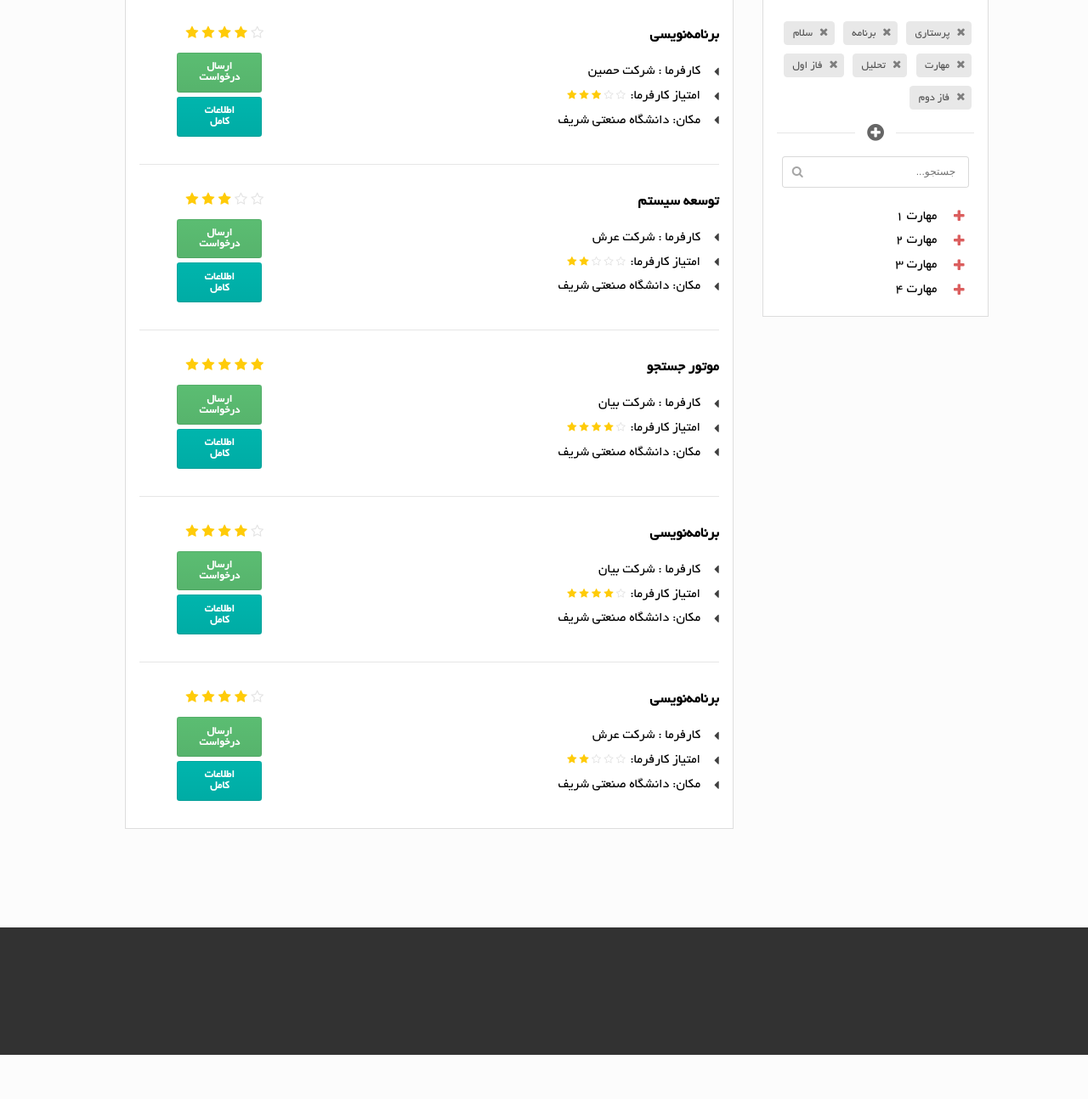
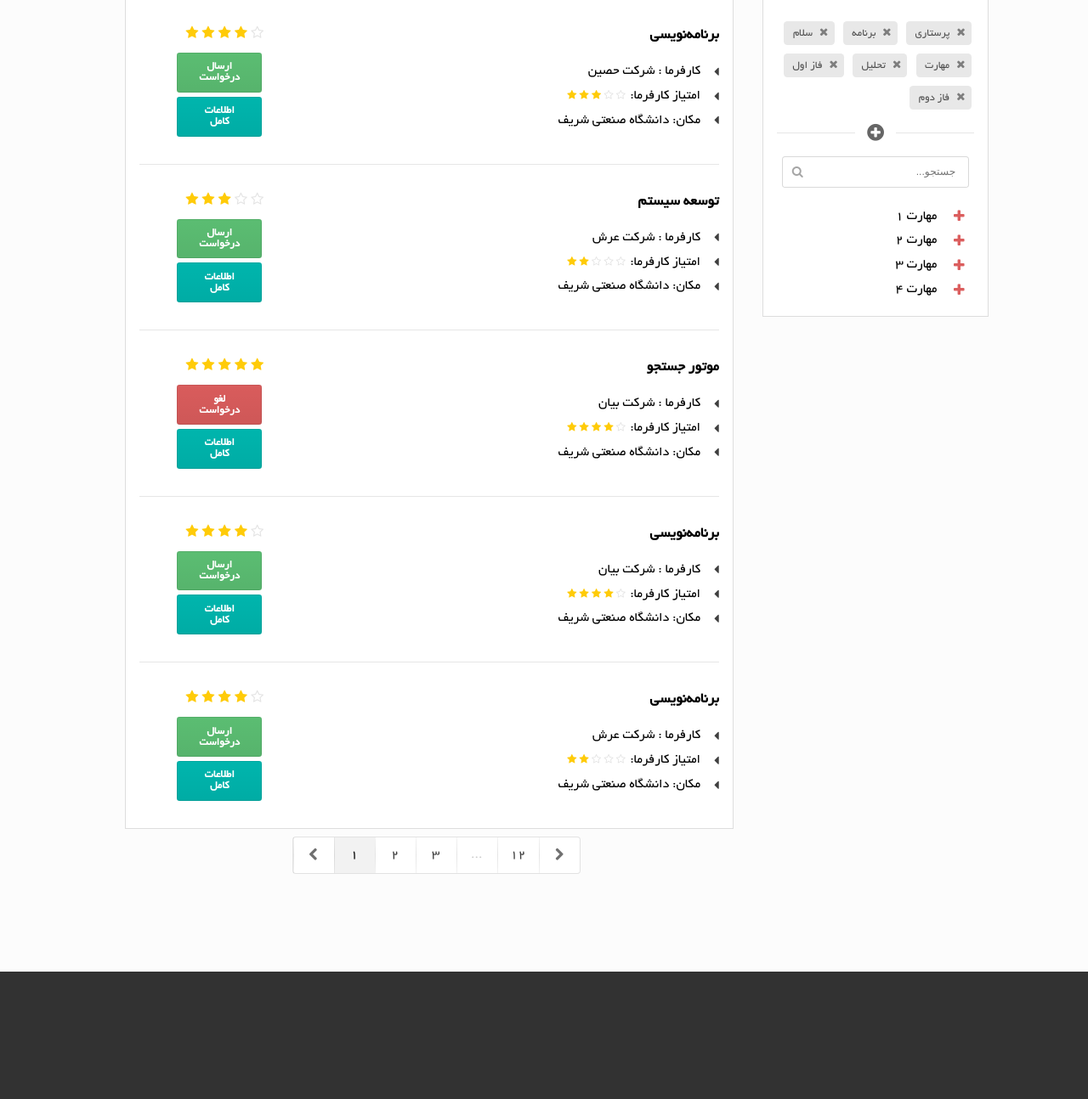
Before and after one commit to ha-D/SharifJobPortal, a Django app: template templates/search.html in a window 1280 px wide. Shown: the part 177-1471 px from the top of the page at 85% size. Before the commit the page ends 1419 px from the top, so only its background shows below. Run offline with Django 3.2, Linux system fonts and the light colour scheme; the template is opened without the code that fills it, so the values that code supplies are empty.

Commit message:
search-statically finished :)

```diff
--- a/static/css/search.css
+++ b/static/css/search.css
@@ -80,6 +80,13 @@
 	margin-top: 5px;
 	font-size: small;
 }
+
+#opp-pagination{
+	direction: ltr;
+	margin-right: 180px;
+	margin-top: 10px;
+}
+
 .clearfix{
 	clear: both;
 }
--- a/templates/search.html
+++ b/templates/search.html
@@ -125,13 +125,8 @@
 						  </div>
 						</div>
 
-						<div class="ui teal animated button opp-more">
-						  <div class="hidden content">
-						  	<i class="right arrow icon"></i>
-						  </div>
-						  <div class="visible content">
+						<div class="ui teal button opp-more">
 						    اطلاعات کامل
-						  </div>
 						</div>
 					</div>
 				</div>
@@ -181,13 +176,8 @@
 						  </div>
 						</div>
 
-						<div class="ui teal animated button opp-more">
-						  <div class="hidden content">
-						  	<i class="right arrow icon"></i>
-						  </div>
-						  <div class="visible content">
+						<div class="ui teal button opp-more">
 						    اطلاعات کامل
-						  </div>
 						</div>
 					</div>
 				</div>
@@ -229,22 +219,17 @@
 						  <i class="icon"></i>
 						  <i class="icon"></i>
 						</div>
-						<div class="ui green vertical animated button opp-request">
+						<div class="ui red vertical animated button opp-request">
 						  <div class="hidden content">
-						  	<i class="large mail icon"></i>
+						  	<i class="large remove icon"></i>
 						  </div>
 						  <div class="visible content">
-						    ارسال درخواست
+						    لغو درخواست
 						  </div>
 						</div>
 
-						<div class="ui teal animated button opp-more">
-						  <div class="hidden content">
-						  	<i class="right arrow icon"></i>
-						  </div>
-						  <div class="visible content">
+						<div class="ui teal button opp-more">
 						    اطلاعات کامل
-						  </div>
 						</div>
 					</div>
 				</div>
@@ -294,13 +279,8 @@
 						  </div>
 						</div>
 
-						<div class="ui teal animated button opp-more">
-						  <div class="hidden content">
-						  	<i class="right arrow icon"></i>
-						  </div>
-						  <div class="visible content">
+						<div class="ui teal button opp-more">
 						    اطلاعات کامل
-						  </div>
 						</div>
 					</div>
 				</div>
@@ -350,13 +330,8 @@
 						  </div>
 						</div>
 
-						<div class="ui teal animated button opp-more">
-						  <div class="hidden content">
-						  	<i class="right arrow icon"></i>
-						  </div>
-						  <div class="visible content">
+						<div class="ui teal button opp-more">
 						    اطلاعات کامل
-						  </div>
 						</div>
 					</div>
 				</div>
@@ -364,6 +339,29 @@
 
 
 			</div>
+			<div class="ui pagination menu" id="opp-pagination">
+			  <a class="icon item">
+			    <i class="icon left arrow"></i>
+			  </a>
+			  <a class="active item">
+			    1
+			  </a>
+			  <a class="item">
+			    2
+			  </a>
+			  <a class="item">
+			    3
+			  </a>
+			  <div class="disabled item">
+			    ...
+			  </div>
+			  <a class="item">
+			    12
+			  </a>
+			  <a class="icon item">
+			    <i class="icon right arrow"></i>
+			  </a>
+			</div>
 		</div>
 	</div>
 {% endblock page %}
```
